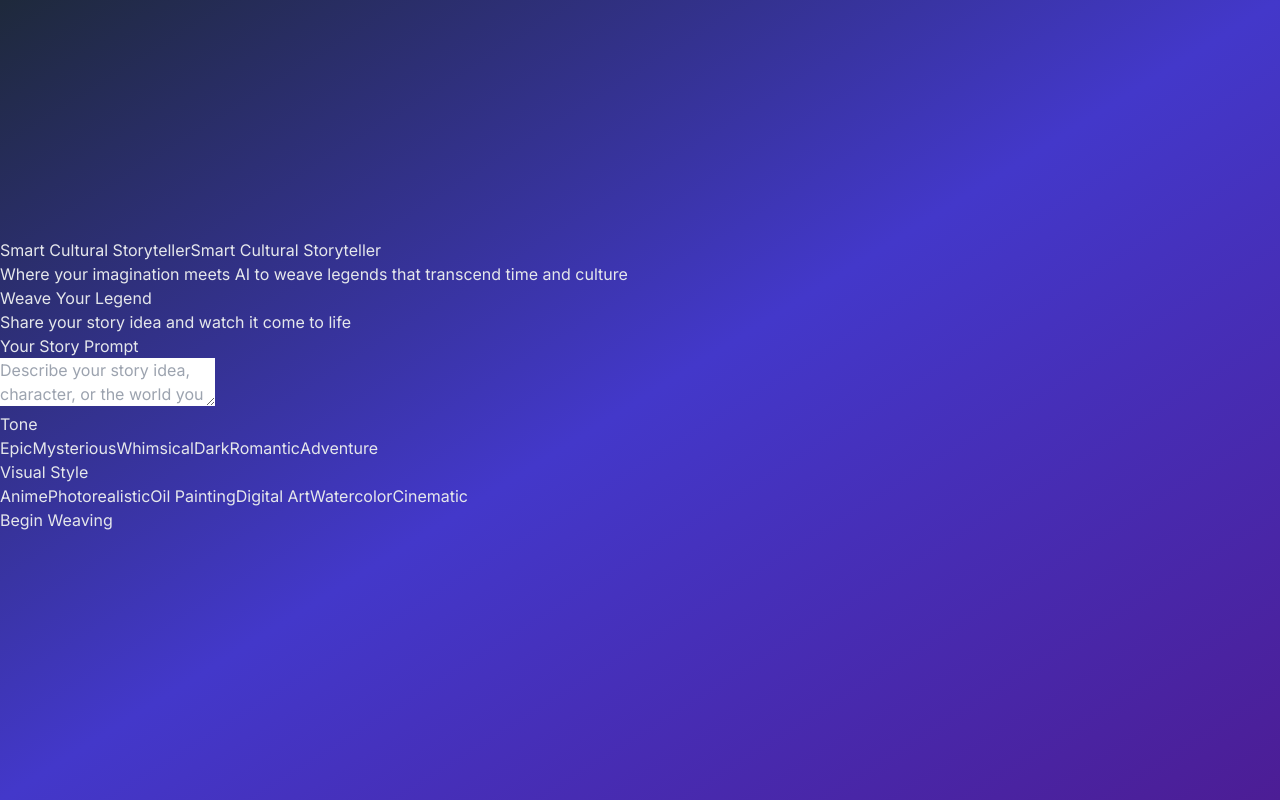
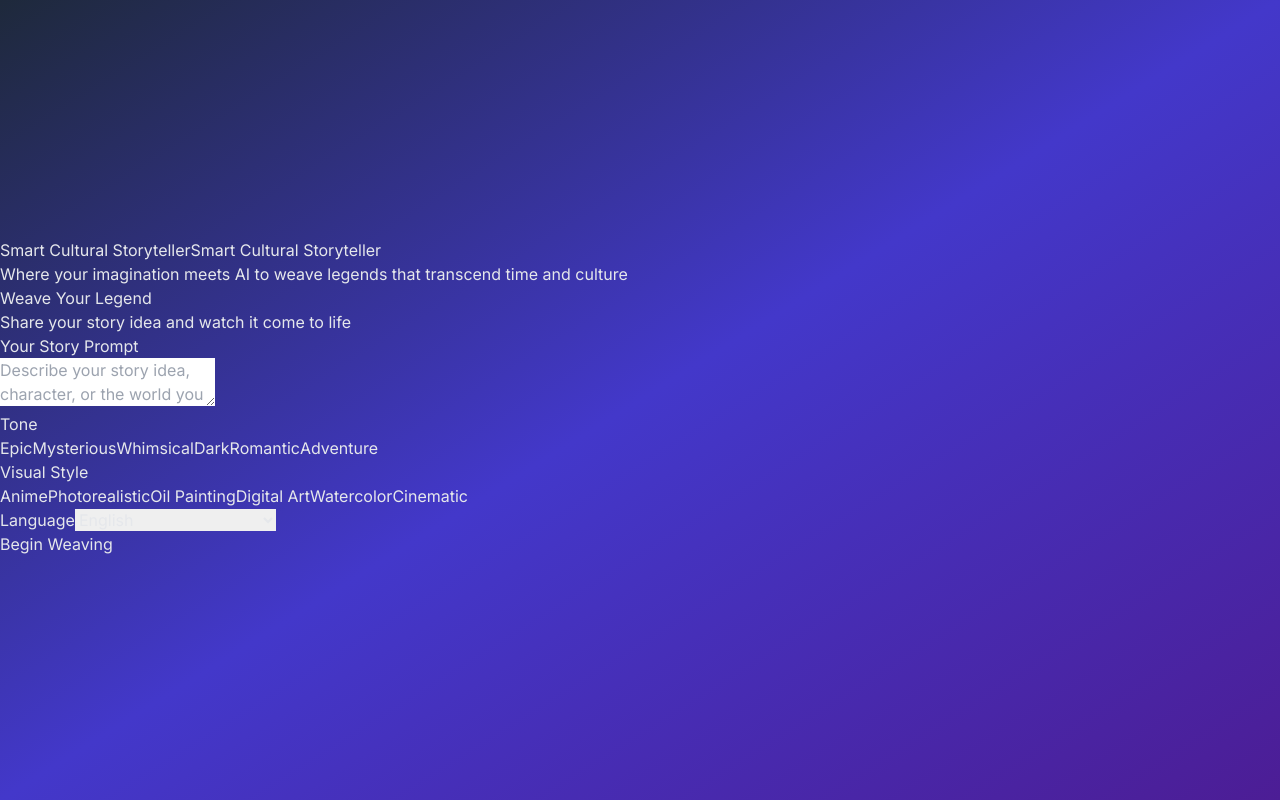
Before and after one commit to Harshitjoshi133/MangoDesk, a Next.js app in the folder frontend/: page / in a window 1280 px wide. Built offline with nearby package versions, Linux system fonts and the light colour scheme.

Commit message:
Completed Language Selection

```diff
--- a/frontend/src/app/page.tsx
+++ b/frontend/src/app/page.tsx
@@ -4,16 +4,30 @@ import { useState } from 'react';
 import { motion } from 'framer-motion';
 import { useRouter } from 'next/navigation';
 import StoryInputModule from '../components/input/StoryInputModule';
+import { StoryInput } from '../types/story';
 
 export default function Home() {
   const router = useRouter();
   const [isGenerating, setIsGenerating] = useState(false);
 
-  const handleStorySubmit = async (prompt: string) => {
+  const handleStorySubmit = async (storyInput: Omit<StoryInput, 'story_type'>) => {
     setIsGenerating(true);
-    // In a real app, you would call an API to generate the story
-    // For now, we'll just navigate to the story page with the prompt
-    router.push(`/story/new?prompt=${encodeURIComponent(prompt)}`);
+    try {
+      // Create a URLSearchParams object to build the query string
+      const params = new URLSearchParams({
+        prompt: storyInput.prompt,
+        tone: storyInput.tone,
+        visualStyle: storyInput.visualStyle,
+        language: storyInput.language,
+        // story_type will be set on the story creation page
+      });
+
+      // Navigate to the story creation page with all parameters
+      router.push(`/story/new?${params.toString()}`);
+    } catch (error) {
+      console.error('Error creating story:', error);
+      setIsGenerating(false);
+    }
   };
 
   return (
@@ -174,15 +188,18 @@ export default function Home() {
           </motion.div>
         </motion.div>
         {/* Story Input Module */}
-        <StoryInputModule onStorySubmit={handleStorySubmit} />
+        <div className="container mx-auto px-4 py-16 relative z-10">
+          <div className="max-w-4xl mx-auto">
+            <StoryInputModule onStorySubmit={handleStorySubmit} />
+          </div>
+        </div>
 
         {/* Loading Overlay */}
         {isGenerating && (
-          <div className="fixed inset-0 bg-black/70 backdrop-blur-sm flex items-center justify-center z-50">
-            <div className="text-center p-8 bg-slate-800/90 rounded-2xl border border-slate-700/50">
-              <div className="text-2xl text-violet-300 mb-6">Weaving your story...</div>
+          <div className="fixed inset-0 bg-black/80 flex items-center justify-center z-50">
+            <div className="text-center">
               <div className="w-16 h-16 border-4 border-violet-500 border-t-transparent rounded-full animate-spin mx-auto"></div>
-              <p className="mt-6 text-slate-400">This may take a moment as we craft your unique adventure</p>
+              <p className="mt-4 text-xl text-violet-300">Weaving your story...</p>
             </div>
           </div>
         )}
--- a/frontend/src/components/input/StoryInputModule.tsx
+++ b/frontend/src/components/input/StoryInputModule.tsx
@@ -2,22 +2,29 @@
 
 import { useState } from 'react';
 import { motion } from 'framer-motion';
+import { StoryInput, SUPPORTED_LANGUAGES } from '../../types/story';
 
 interface StoryInputModuleProps {
-  onStorySubmit: (prompt: string) => void;
+  onStorySubmit: (data: Omit<StoryInput, 'story_type'>) => void;
 }
 
 export default function StoryInputModule({ onStorySubmit }: StoryInputModuleProps) {
   const [storyPrompt, setStoryPrompt] = useState('');
   const [tone, setTone] = useState('Epic');
   const [visualStyle, setVisualStyle] = useState('Anime');
+  const [language, setLanguage] = useState<StoryInput['language']>('en');
 
   const tones = ['Epic', 'Mysterious', 'Whimsical', 'Dark', 'Romantic', 'Adventure'];
   const visualStyles = ['Anime', 'Photorealistic', 'Oil Painting', 'Digital Art', 'Watercolor', 'Cinematic'];
 
   const handleBeginWeaving = () => {
     if (storyPrompt.trim()) {
-      onStorySubmit(storyPrompt);
+      onStorySubmit({
+        prompt: storyPrompt,
+        tone,
+        visualStyle,
+        language
+      });
     }
   };
 
@@ -80,7 +87,7 @@ export default function StoryInputModule({ onStorySubmit }: StoryInputModuleProp
         </div>
 
         {/* Parameter Controls */}
-<div className="grid grid-cols-1 md:grid-cols-2 gap-6 mb-8">
+        <div className="grid grid-cols-1 md:grid-cols-3 gap-6 mb-8">
           {/* Tone Selection (Cyan Color) */}
           <div>
             <label className="block text-cyan-300 font-semibold mb-3">
@@ -128,6 +135,24 @@ export default function StoryInputModule({ onStorySubmit }: StoryInputModuleProp
               ))}
             </div>
           </div>
+
+          {/* Language Selector */}
+          <div>
+            <label className="block text-violet-300 font-medium mb-2">
+              Language
+            </label>
+            <select
+              value={language}
+              onChange={(e) => setLanguage(e.target.value as StoryInput['language'])}
+              className="w-full bg-slate-900/80 border border-slate-700/50 rounded-lg p-2 text-slate-200 focus:outline-none focus:ring-2 focus:ring-violet-500/50 focus:border-transparent"
+            >
+              {SUPPORTED_LANGUAGES.map((lang) => (
+                <option key={lang.code} value={lang.code}>
+                  {lang.name}
+                </option>
+              ))}
+            </select>
+          </div>
         </div>
 
         {/* Begin Weaving Button */}
--- a/frontend/src/types/story.ts
+++ b/frontend/src/types/story.ts
@@ -26,11 +26,28 @@ export type StorySegment = {
 
 export type StoryType = 'folk_tale' | 'historical' | 'mythology' | 'cultural_tradition';
 
+export type LanguageCode = 'en' | 'hi' | 'es' | 'fr' | 'de' | 'it' | 'pt' | 'ru' | 'zh' | 'ja' | 'ar';
+
+export const SUPPORTED_LANGUAGES: { code: LanguageCode; name: string }[] = [
+  { code: 'en', name: 'English' },
+  { code: 'hi', name: 'हिंदी (Hindi)' },
+  { code: 'es', name: 'Español (Spanish)' },
+  { code: 'fr', name: 'Français (French)' },
+  { code: 'de', name: 'Deutsch (German)' },
+  { code: 'it', name: 'Italiano (Italian)' },
+  { code: 'pt', name: 'Português (Portuguese)' },
+  { code: 'ru', name: 'Русский (Russian)' },
+  { code: 'zh', name: '中文 (Chinese)' },
+  { code: 'ja', name: '日本語 (Japanese)' },
+  { code: 'ar', name: 'العربية (Arabic)' },
+];
+
 export interface StoryInput {
   prompt: string;
   tone: string;
   visualStyle: string;
   story_type: StoryType;
+  language: LanguageCode;
 }
 
 export interface StoryProgress {
```
Also changed, not shown: frontend/src/app/story/[storyId]/page.tsx (+17 -42 lines), frontend/src/lib/api.ts (+6 -2 lines), 2 other files (tests, documents, lock files or other folders). Lines whose indentation alone changed are shown as unchanged.
